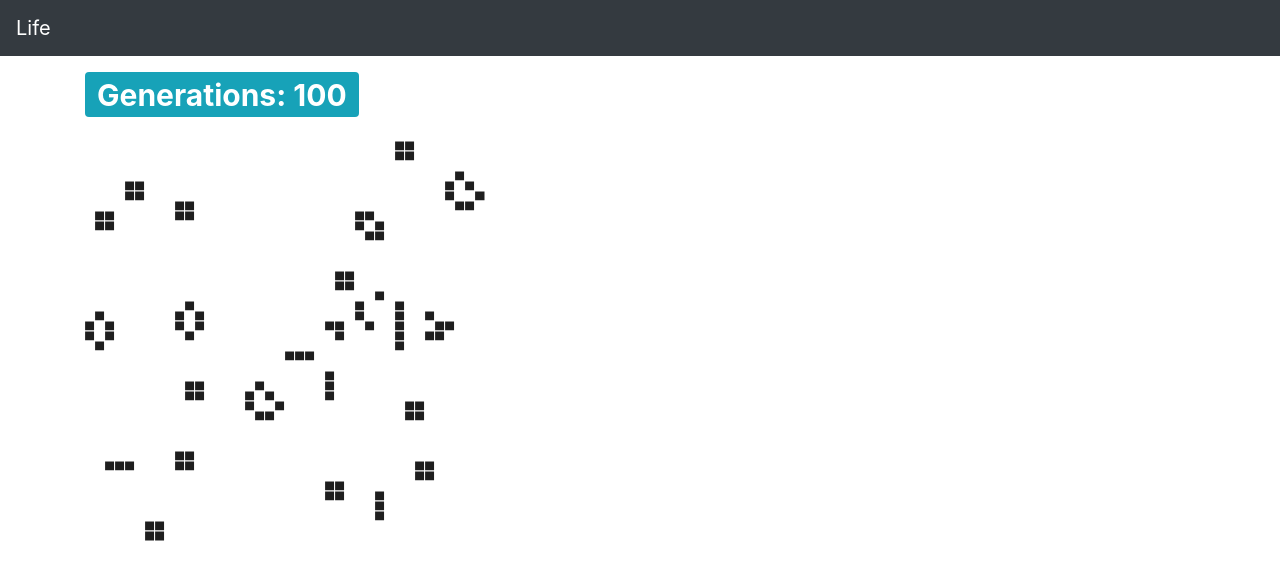
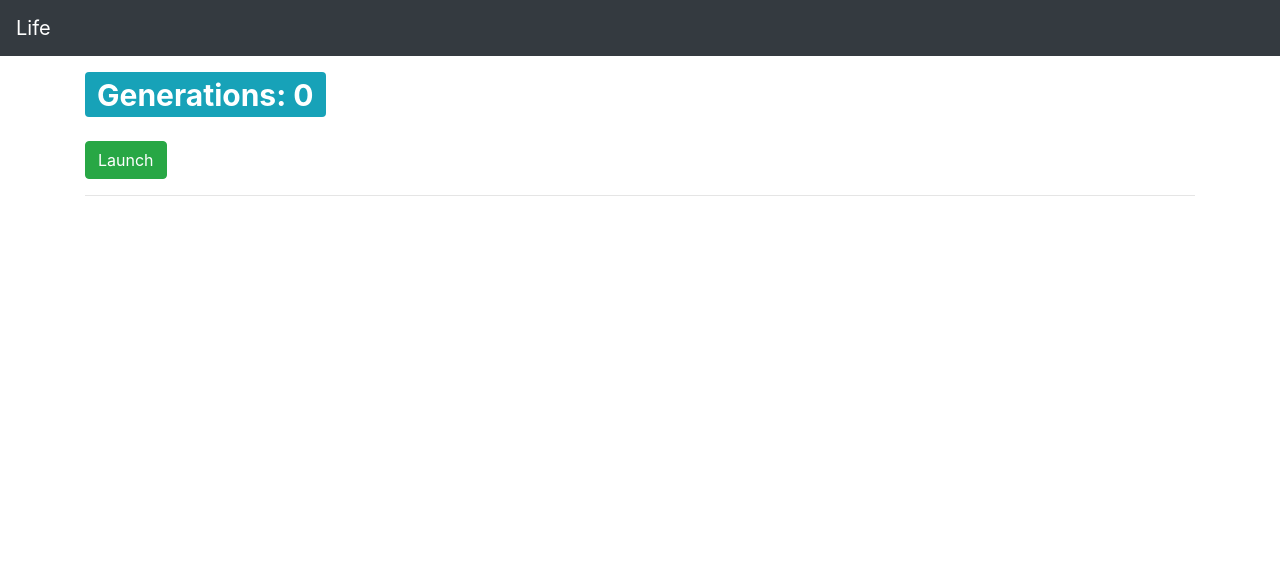
Before and after one commit to adxl/life, a React (Create React App) app: page / in a window 1280 px wide. Shown: the top 580 px of the page. Built offline with nearby package versions, Linux system fonts and the light colour scheme.

Commit message:
add launch button

```diff
--- a/src/components/Board.jsx
+++ b/src/components/Board.jsx
@@ -14,6 +14,11 @@ export default class Board extends Component{
 		this.setState({gens});
 	}
 
+	reset = () => {
+		const gens = 0;
+		this.setState({gens});
+	}
+
 	render() {
 		return (
 			<React.Fragment>
@@ -22,7 +27,9 @@ export default class Board extends Component{
 				</div>
 				<br></br>
 				<div>
-					<Canvas onEvolve={this.incrementGenerations} />
+					<Canvas
+						onReset={this.reset}
+						onEvolve={this.incrementGenerations} />
 				</div>
 			</React.Fragment>
 		);
--- a/src/components/Canvas.jsx
+++ b/src/components/Canvas.jsx
@@ -8,13 +8,18 @@ export default class Canvas extends Component{
 		this.pRef = React.createRef();
 	}
 
-	state = {
-		terrain: []
+	launch = () => {
+		// console.log('LAUNCHED!');
+
+		if(this.p5Canvas != undefined)
+			this.p5Canvas.remove();
+		this.p5Canvas = new p5(this.sketch,this.pRef.current);
+		console.log(this.p5Canvas);
 	}
 
 	sketch = (p) => {
 
-		let loopTimer = 100;
+		let loopTimer = 20;
 		let allowInfinite = false;
 
 		let terrain;
@@ -25,11 +30,17 @@ export default class Canvas extends Component{
 		let cols = width / 10;
 
 		p.setup = () => {
+
+			// console.log(p);
+
+			// if (this.p != undefined)
+			// 	p.remove();
+
+			// p.clear();
+			this.props.onReset();
 			p.createCanvas(width,height);
 			terrain = createTerrain();
 			terrain = generateTerrain(terrain);
-
-			this.setState(terrain);
 		};
 
 		function createTerrain() {
@@ -94,7 +105,7 @@ export default class Canvas extends Component{
 					let neighbors = countNeighbors(i,j);
 
 					// cell is dead and have 3 neighbors
-					if (isDead && neighbors == 3) {
+					if (isDead && neighbors === 3) {
 						next[i][j] = true;
 					}
 
@@ -124,14 +135,14 @@ export default class Canvas extends Component{
 		}
 	}
 
-	componentDidMount() {
-		this.p5Canvas = new p5(this.sketch,this.pRef.current);
-	}
-
 	render() {
 		return (
-			<div ref={this.pRef}>
-			</div>
+			<React.Fragment>
+				<button onClick={this.launch} className="btn btn-success">Launch</button>
+				<hr/>
+				<div ref={this.pRef}>
+				</div>
+			</React.Fragment>
 		);
 	}
 
```
